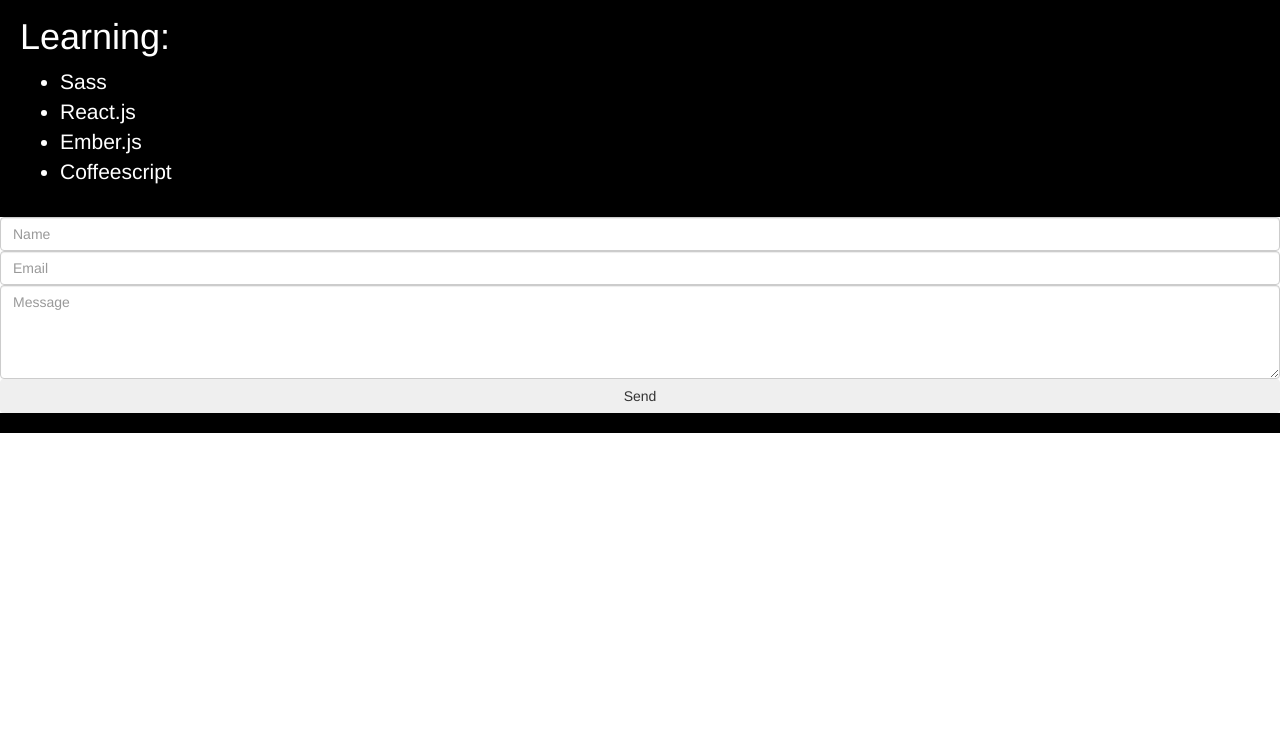
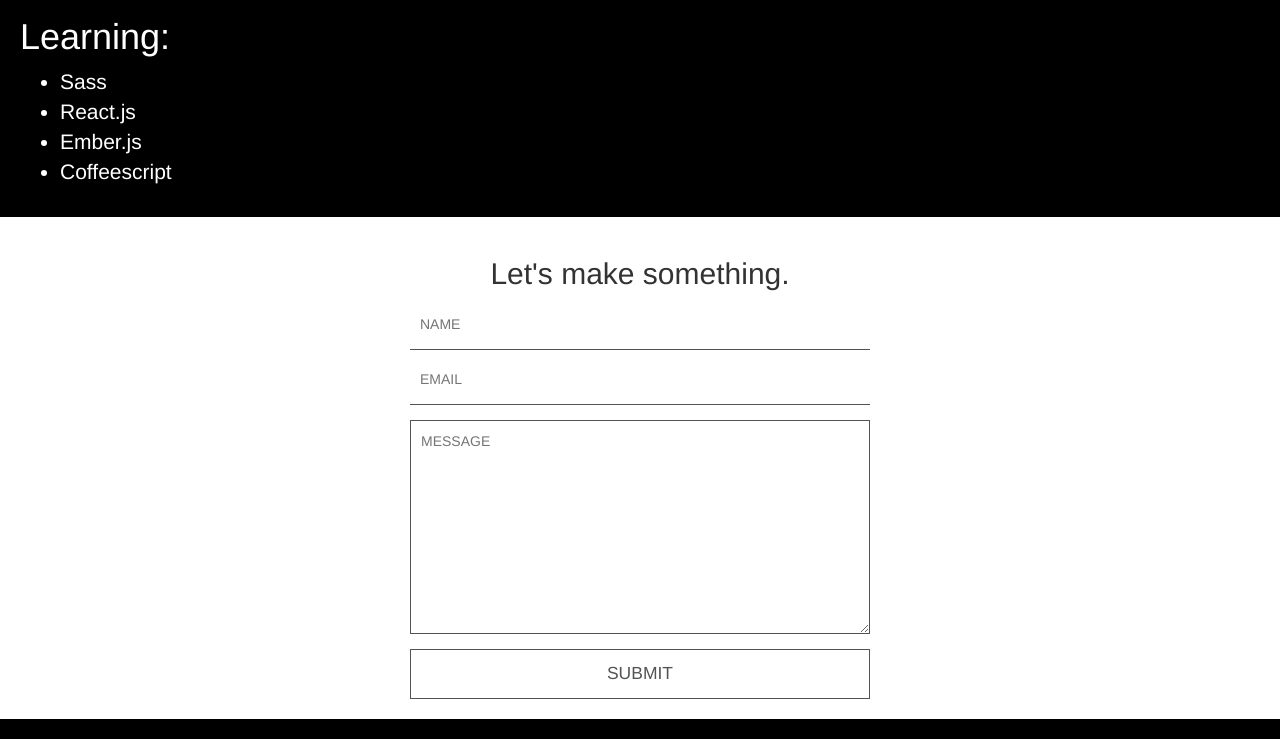
Before and after one commit to stevenroper/stevenroper.github.io, a plain HTML site: page index.html in a window 1280 px wide. Shown: the part 882-1621 px from the top of the page. Before the commit the page ends 1315 px from the top, so only its background shows below. Drawn offline with nearby package versions, Linux system fonts and the light colour scheme.

Commit message:
Formatting the contact form.

```diff
--- a/index.html
+++ b/index.html
@@ -66,14 +66,19 @@
         </ul>
       </div>
     </div>
+
     <div class='contact'>
-      <form>
-        <input type='text' class='form-control' placeholder="Name">
-        <input type='email' class='form-control' placeholder="Email">
-        <textarea class='form-control' rows='4' placeholder="Message"></textarea>
-        <button type='submit' class='btn btn-block'>Send</button>
-      </form>
+      <div class='contact__container'>
+        <h2>Let's make something.</h2>
+        <form>
+          <input type='text' placeholder="NAME">
+          <input type='email' placeholder="EMAIL">
+          <textarea rows='10' placeholder="MESSAGE"></textarea>
+          <button type='submit' class='email-submit-btn'>SUBMIT</button>
+        </form>
+      </div>
     </div>
+
     <footer class='main-footer'>
     </footer>
 
--- a/stylesheet.css
+++ b/stylesheet.css
@@ -124,7 +124,6 @@ html, body {
 
 .bio-container {
 	width: 100%;
-	/*height: 1000px;*/
 	background: #000;
 	box-sizing: border-box;
 	color: #fff;
@@ -139,20 +138,68 @@ html, body {
 	font-size: 1.5em;
 }
 
-.bio {
+.bio, .skills {
 	width: 100%;
-	/*height: 425px;*/
-}
-
-.skills {
-	width: 100%;
-	/*height: 425px;*/
 }
 
 .contact {
 	width: 100%;
-	/*height: 600px;*/
 	background: #fff;
+}
+
+.contact__container {
+	width: 95%;
+	box-sizing: border-box;
+	margin: 0 auto;
+	padding: 20px;
+	overflow: auto;
+	max-width: 500px;
+	text-align: center;
+}
+
+.contact__container input {
+	width: 100%;
+	height: 50px;
+	margin-bottom: 5px;
+	border: none;
+	border-bottom: 1px solid #525453;
+	padding-left: 10px;
+}
+
+.contact__container textarea {
+	width: 100%;
+	border: none;
+	border: 1px solid #525453;
+	margin: 10px 0;
+	padding-left: 10px;
+	padding-top: 10px;
+}
+
+.contact__container input:focus, .contact__container textarea:focus {
+	outline: 0;
+}
+
+.email-submit-btn {
+	border-radius: 0;
+	width: 100%;
+	height: 50px;
+	appearance: none;
+	box-shadow: none;
+	border: 1px solid #525453;
+	background: #fff;
+	color: #525453;
+	font-size: 1.25em;
+}
+
+.email-submit-btn:hover {
+	-webkit-animation: socialHover .5s;
+	-moz-animation: socialHover .5s;
+	-ms-animation: socialHover .5s;
+	animation: socialHover .5s;
+	-webkit-animation-fill-mode: forwards;
+	-moz-animation-fill-mode: forwards;
+	-ms-animation-fill-mode: forwards;
+	animation-fill-mode: forwards;
 }
 
 .main-footer {
```
